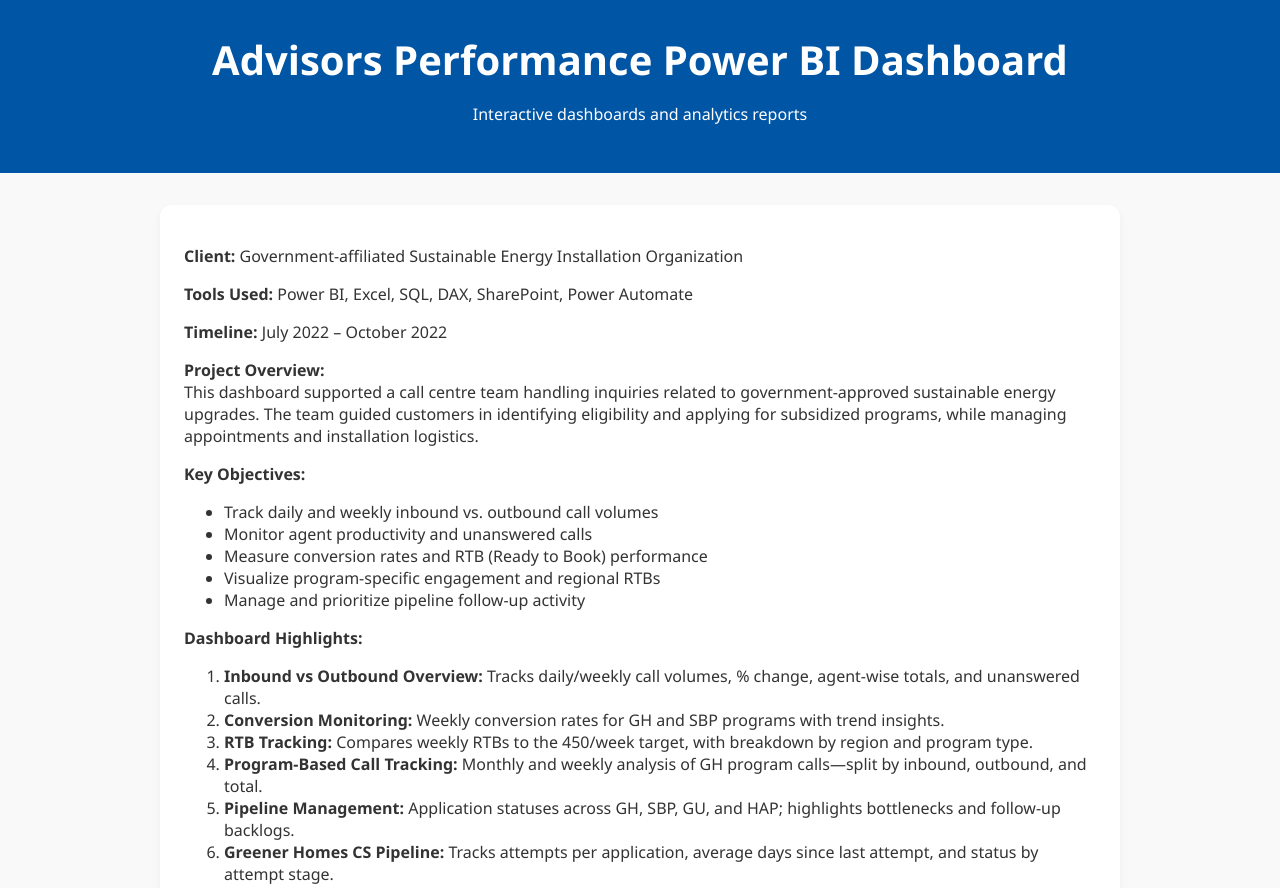
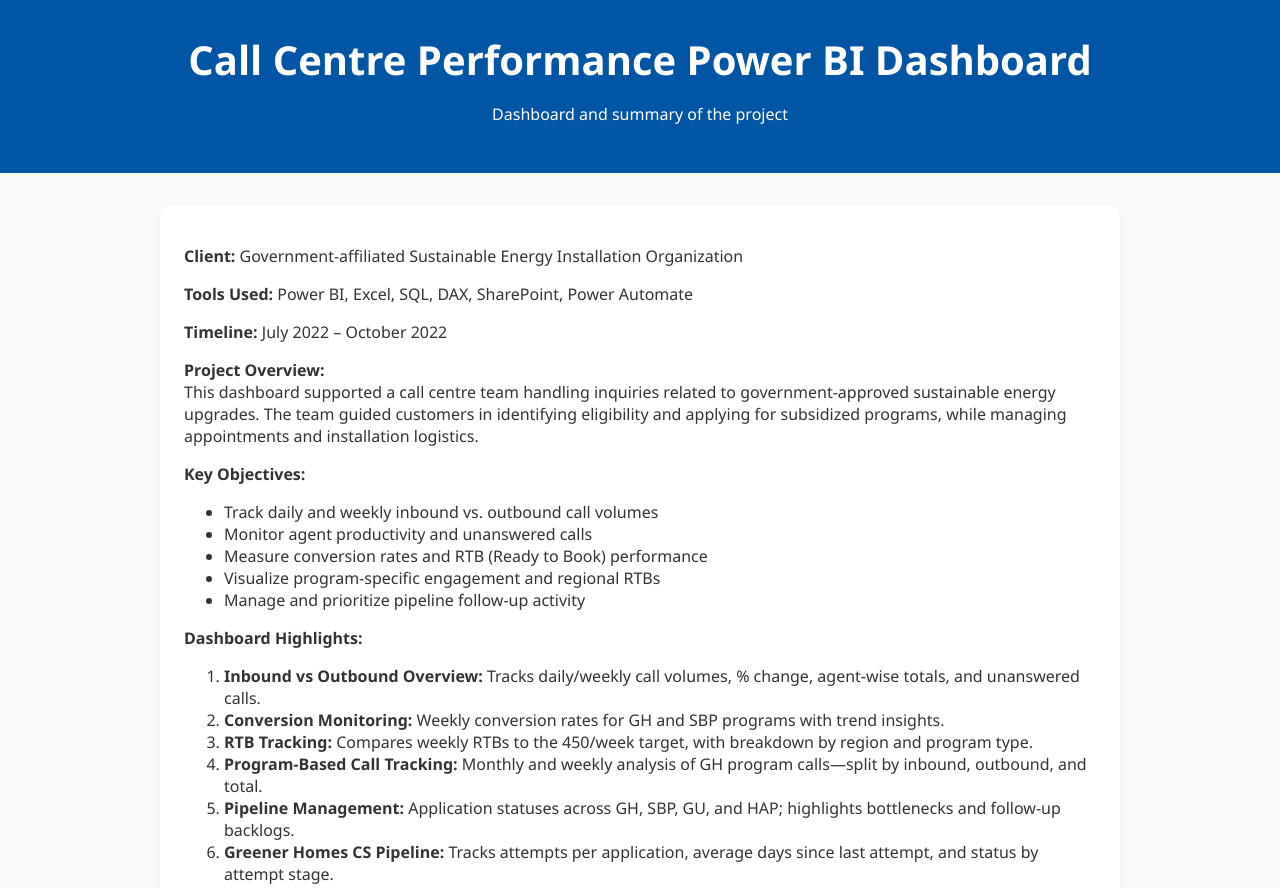
Before and after one commit to shreyaschoudhary/PowerBIPortfolioCallCentreDash, a plain HTML site: page index.html in a window 1280 px wide. Shown: the top 888 px of the page. Drawn offline with Linux system fonts and the light colour scheme.

Commit message:
Update index.html

```diff
--- a/index.html
+++ b/index.html
@@ -85,8 +85,8 @@
 </head>
 <body>
   <header>
-    <h1>Advisors Performance Power BI Dashboard</h1>
-    <p>Interactive dashboards and analytics reports</p>
+    <h1>Call Centre Performance Power BI Dashboard</h1>
+    <p>Dashboard and summary of the project</p>
   </header>
 
   <div class="container">
```
